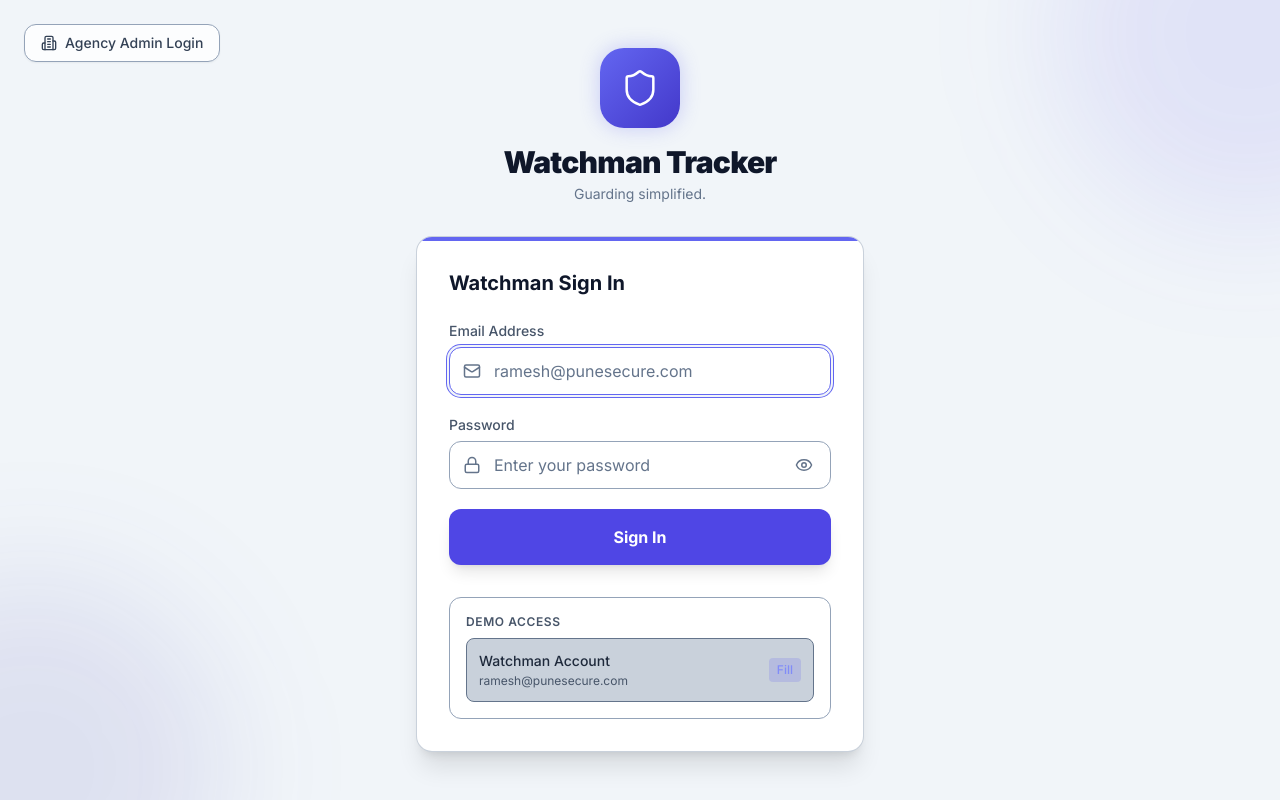
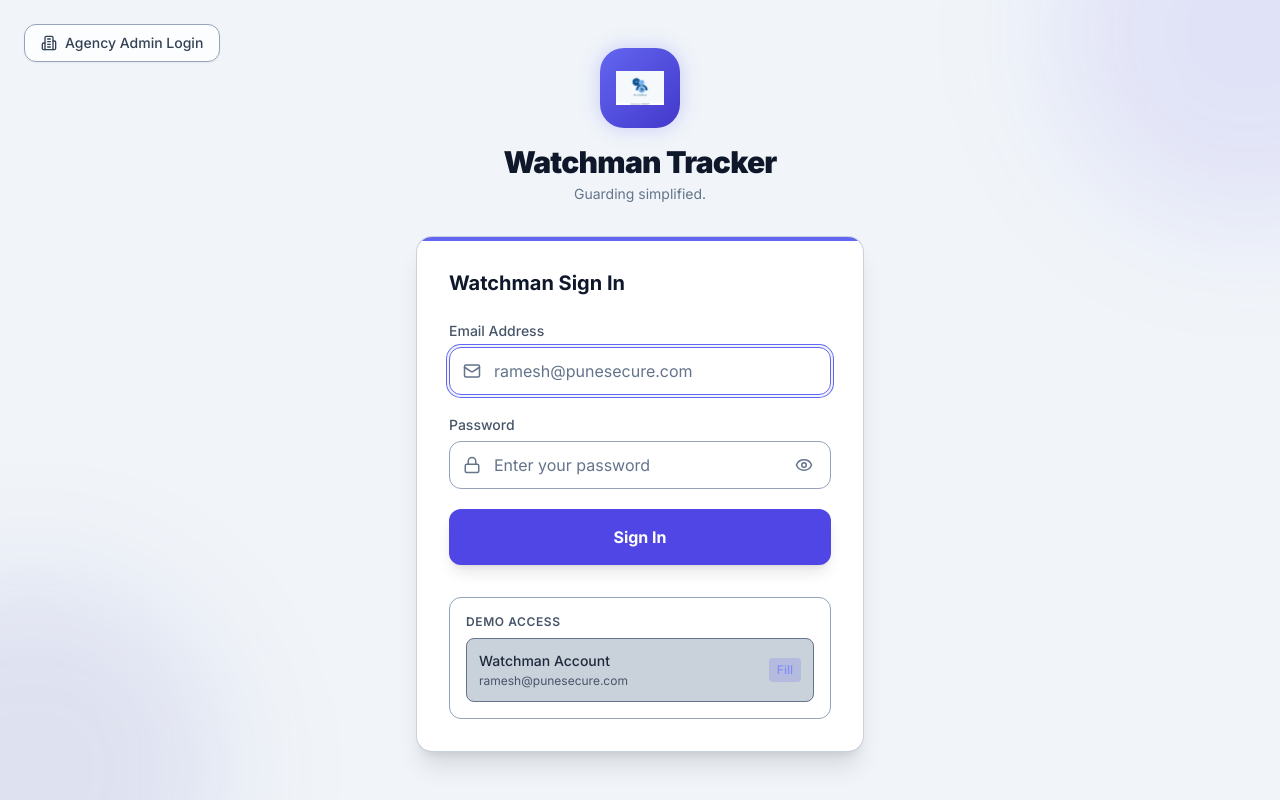
Before and after one commit to Kedarnaygaonkar/WatchMan_Attendence_Tracker, a React (Vite) app in the folder frontend/: page /login in a window 1280 px wide. Built offline with nearby package versions, Linux system fonts and the light colour scheme; no server answers.

Commit message:
Feat: update application logo across all layouts

```diff
--- a/frontend/src/pages/agency/AgencyLayout.tsx
+++ b/frontend/src/pages/agency/AgencyLayout.tsx
@@ -48,7 +48,7 @@
         {/* Logo */}
         <div className="flex items-center gap-3 px-5 py-5 border-b border-surface-800">
           <div className="w-9 h-9 rounded-xl bg-gradient-to-br from-brand-500 to-brand-700 flex items-center justify-center shadow-glow shrink-0">
-            <Shield className="w-5 h-5 text-white" />
+            <img src="/logo.png" alt="Logo" className="w-6 h-6 object-contain" />
           </div>
           <div>
             <p className="font-bold text-sm text-slate-100">WatchTrack</p>
@@ -105,7 +105,7 @@
             {sidebarOpen ? <X className="w-5 h-5" /> : <Menu className="w-5 h-5" />}
           </button>
           <div className="flex items-center gap-2">
-            <Shield className="w-5 h-5 text-brand-400" />
+            <img src="/logo.png" alt="Logo" className="w-6 h-6 object-contain" />
             <span className="font-bold text-slate-100 text-sm">WatchTrack</span>
           </div>
           <div className="ml-auto">
--- a/frontend/src/pages/auth/LoginPage.tsx
+++ b/frontend/src/pages/auth/LoginPage.tsx
@@ -92,7 +92,7 @@
         {/* Logo / Brand */}
         <div className="text-center mb-8 mt-12 sm:mt-0">
           <div className="inline-flex items-center justify-center w-20 h-20 rounded-3xl bg-gradient-to-br from-brand-500 to-brand-700 shadow-glow mb-4">
-            <Shield className="w-10 h-10 text-white" strokeWidth={1.5} />
+            <img src="/logo.png" alt="Logo" className="w-12 h-12 object-contain" />
           </div>
           <h1 className="text-3xl font-black text-slate-100 tracking-tight">
             Watchman Tracker
--- a/frontend/src/pages/watchman/WatchmanLayout.tsx
+++ b/frontend/src/pages/watchman/WatchmanLayout.tsx
@@ -35,7 +35,7 @@
       {/* Simple top bar */}
       <header className="flex items-center justify-between px-4 py-4 border-b border-surface-800">
         <div className="flex items-center gap-2">
-          <Shield className="w-6 h-6 text-brand-400" />
+          <img src="/logo.png" alt="Watchman Tracker Logo" className="w-8 h-8 object-contain" />
           <span className="text-sm font-semibold text-slate-300">WatchTrack</span>
         </div>
         <button
```
Also changed, not shown: frontend/public/logo.png (added).
